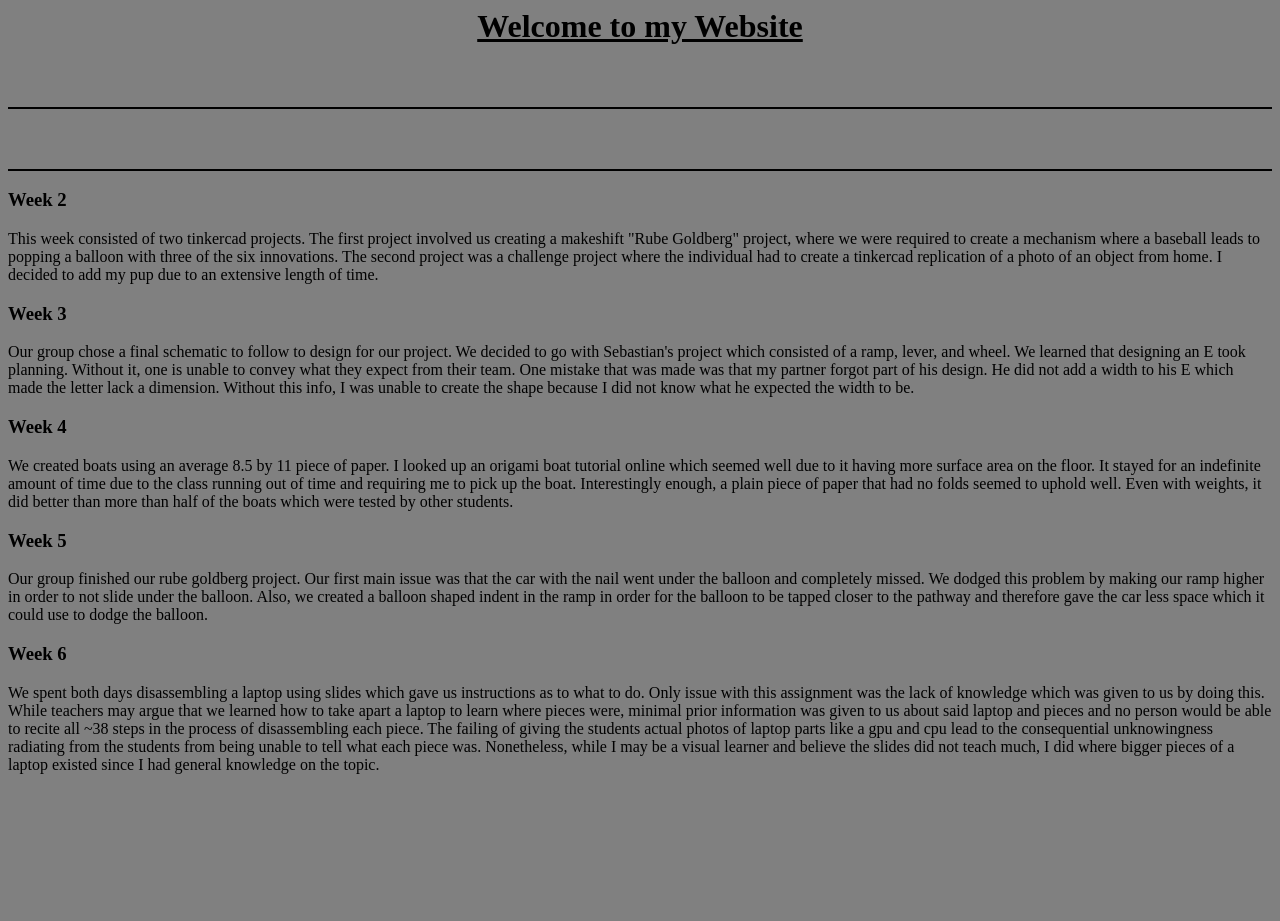
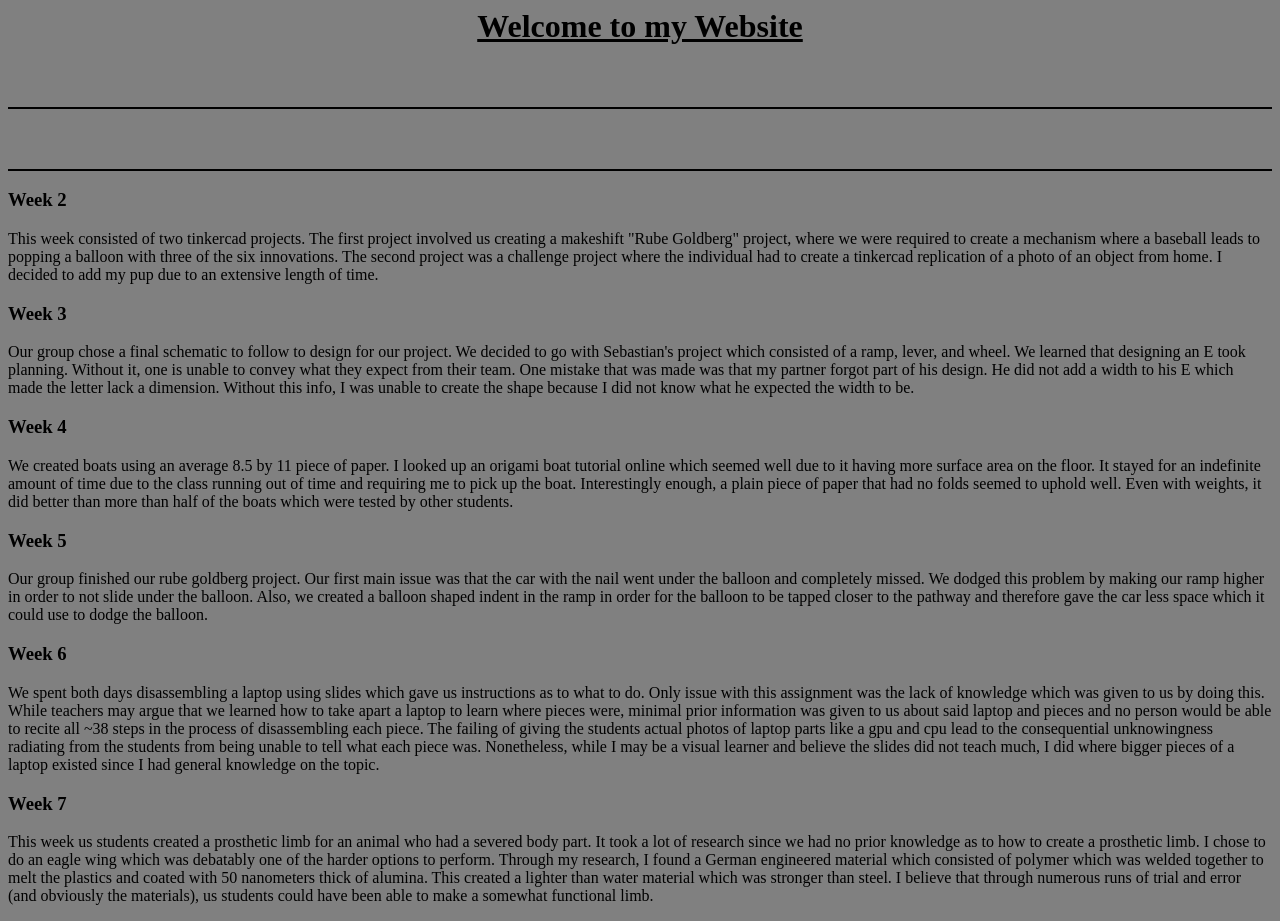
Before and after one commit to IMBRADY/Engineering, a plain HTML site: page index.html in a window 1280 px wide. Before the commit the page ends 800 px from the top, so only its background shows below. Drawn offline with Linux system fonts and the light colour scheme.

Commit message:
w7 update

```diff
--- a/index.html
+++ b/index.html
@@ -53,6 +53,12 @@
         <p>
             We spent both days disassembling a laptop using slides which gave us instructions as to what to do. Only issue with this assignment was the lack of knowledge which was given to us by doing this. While teachers may argue that we learned how to take apart a laptop to learn where pieces were, minimal prior information was given to us about said laptop and pieces and no person would be able to recite all ~38 steps in the process of disassembling each piece. The failing of giving the students actual photos of laptop parts like a gpu and cpu lead to the consequential unknowingness radiating from the students from being unable to tell what each piece was. Nonetheless, while I may be a visual learner and believe the slides did not teach much, I did where bigger pieces of a laptop existed since I had general knowledge on the topic.
         </p>
+        <h3>
+            Week 7
+        </h3>
+        <p>
+            This week us students created a prosthetic limb for an animal who had a severed body part. It took a lot of research since we had no prior knowledge as to how to create a prosthetic limb. I chose to do an eagle wing which was debatably one of the harder options to perform. Through my research, I found a German engineered material which consisted of polymer which was welded together to melt the plastics and coated with 50 nanometers thick of alumina. This created a lighter than water material which was stronger than steel. I believe that through numerous runs of trial and error (and obviously the materials), us students could have been able to make a somewhat functional limb.
+        </p>
 
     </body>
 </html>
```
